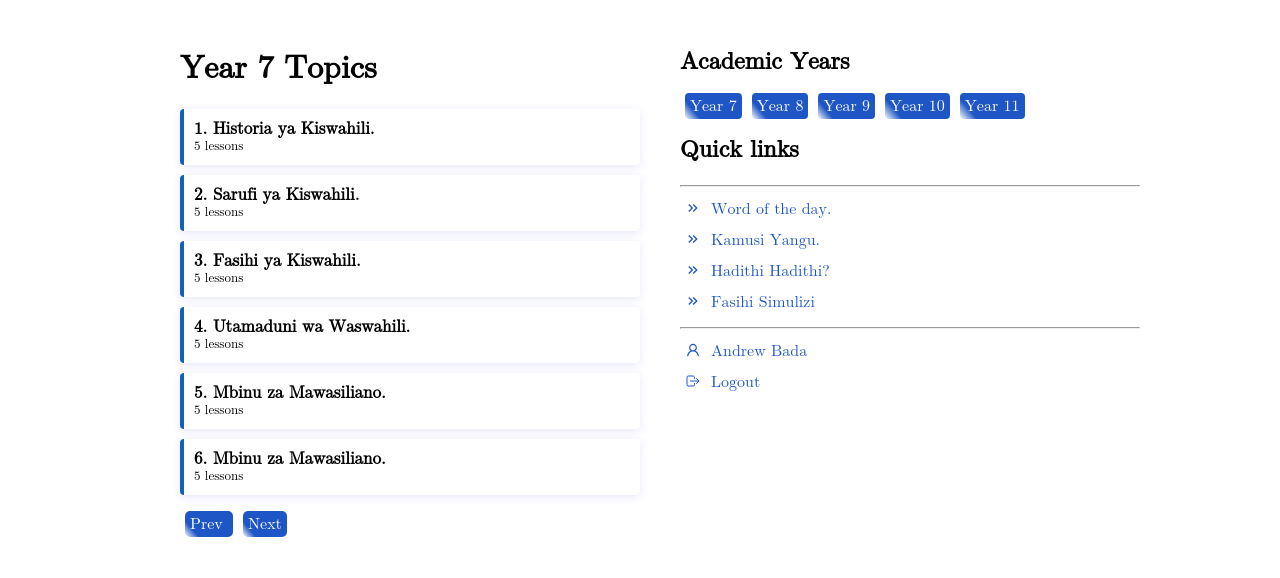
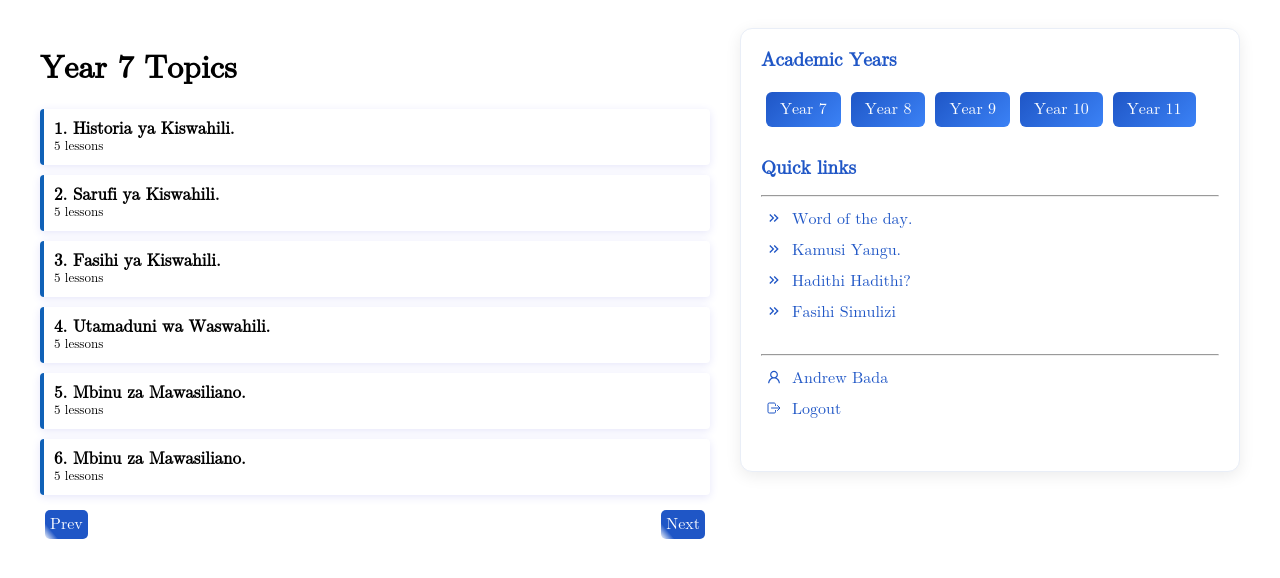
Before and after one commit to badakomora/school, a React (Create React App) app: page / in a window 1280 px wide. Shown: the top 578 px of the page. Built offline with nearby package versions, Linux system fonts and the light colour scheme.

Commit message:
phone display and classroom

```diff
--- a/package.json
+++ b/package.json
@@ -14,7 +14,7 @@
     "react": "^18.3.1",
     "react-dom": "^18.3.1",
     "react-icons": "^5.3.0",
-    "react-scripts": "5.0.1",
+    "react-scripts": "^5.0.1",
     "typescript": "^4.9.5",
     "web-vitals": "^2.1.4"
   },
--- a/src/Components/Classroom.tsx
+++ b/src/Components/Classroom.tsx
@@ -4,27 +4,174 @@ import { css } from "@emotion/react";
 const styles = {
   wrap: css`
     width: 100%;
-    margin: 0px;
-    padding: 0px;
+    background: #fff;
+    font-family: math;
 
     > div {
-      display: flex;
-      flex-direction: row;
-      margin: 0px;
-      padding: 0px;
+      max-width: 1000px;
+      margin: auto;
 
       > div {
-        margin: 0px;
-        padding: 0px;
+        background: #fff;
 
         > h1 {
+          margin: 0;
           color: #1f56c6;
-          font-size: 3em;
+          font-size: 2.6rem;
+          font-weight: 700;
+          line-height: 1.3;
         }
 
-        > p {
-          color: black;
-          font-size: 1.2em;
+        > p:first-of-type {
+          margin-top: 15px;
+          margin-bottom: 15px;
+          display: inline-block;
+          padding: 6px 14px;
+          border-radius: 30px;
+          background: #eef4ff;
+          color: #1f56c6;
+          font-weight: 600;
+          font-size: 0.95rem;
+        }
+
+        > p:nth-of-type(2) {
+          color: #555;
+          line-height: 1.9;
+          font-size: 1.05rem;
+          text-align: justify;
+          margin-bottom: 30px;
+        }
+
+        hr {
+          border: none;
+          border-top: 1px solid #ececec;
+          margin: 35px 0;
+        }
+
+        > p:not(:first-of-type):not(:nth-of-type(2)) {
+          font-size: 1.25rem;
+          font-weight: 600;
+          color: #222;
+          margin-bottom: 20px;
+        }
+
+        video,
+        iframe {
+          width: 100%;
+          height: 500px;
+          border: none;
+          border-radius: 12px;
+          overflow: hidden;
+          background: #000;
+          box-shadow: 0 6px 18px rgba(0, 0, 0, 0.08);
+        }
+
+        /* ---------- Simple Professional Action Cards ---------- */
+
+        .actions {
+          display: flex;
+          flex-direction: column;
+          gap: 14px;
+        }
+
+        div.cta {
+          display: flex;
+          justify-content: space-between;
+          align-items: center;
+          text-decoration: none;
+          padding: 15px 18px;
+          border: 1px solid #dbe3f0;
+          border-left: 4px solid #1f56c6;
+          border-radius: 8px;
+          background: #fff;
+          transition: all 0.25s ease;
+          color: inherit;
+
+          &:hover {
+            background: #f8fbff;
+            border-color: #1f56c6;
+            box-shadow: 0 4px 12px rgba(31, 86, 198, 0.08);
+          }
+
+          > div {
+            display: flex;
+            flex-direction: column;
+          }
+
+          h3 {
+            margin: 0;
+            color: #1f56c6;
+            font-size: 1rem;
+            font-weight: 600;
+          }
+
+          p {
+            margin: 0;
+            color: #6b7280;
+            font-size: 0.9rem;
+          }
+
+          .arrow {
+            font-size: 1.2rem;
+            color: #9ca3af;
+            transition: transform 0.2s;
+          }
+
+          &:hover .arrow {
+            transform: translateX(4px);
+          }
+        }
+
+        a.quiz {
+          border-left-color: #16a34a;
+
+          h3 {
+            color: #16a34a;
+          }
+
+          &:hover {
+            background: #f7fff8;
+            border-color: #16a34a;
+            box-shadow: 0 4px 12px rgba(22, 163, 74, 0.08);
+          }
+        }
+      }
+    }
+
+    @media (max-width: 768px) {
+      padding: 15px 0;
+
+      > div {
+        padding: 0 12px;
+
+        > div {
+          padding: 20px;
+
+          > h1 {
+            font-size: 2rem;
+          }
+
+          > p:nth-of-type(2) {
+            font-size: 1rem;
+            line-height: 1.8;
+          }
+
+          video,
+          iframe {
+            height: 230px;
+          }
+
+          a.cta {
+            padding: 14px;
+
+            h3 {
+              font-size: 0.95rem;
+            }
+
+            p {
+              font-size: 0.85rem;
+            }
+          }
         }
       }
     }
@@ -37,46 +184,66 @@ export const Classroom = () => {
       <div>
         <div>
           <h1>Asili ya Lugha ya Kiswahili.</h1>
+
           <p>Description</p>
+
           <p>
             Lugha ya Kiswahili ina historia ndefu inayohusisha mwingiliano wa
             tamaduni mbalimbali katika eneo la Pwani ya Afrika Mashariki. Hapa
-            ni baadhi ya vipengele vya asili ya Kiswahili: ?Lugha ya Kiswahili
-            ina historia ndefu inayohusisha mwingiliano wa tamaduni mbalimbali
-            katika eneo la Pwani ya Afrika Mashariki. Hapa ni baadhi ya
-            vipengele vya asili ya Kiswahili: ?
+            ni baadhi ya vipengele vya asili ya Kiswahili. Lugha hii imekua
+            kupitia mawasiliano ya muda mrefu kati ya jamii za pwani na wageni
+            kutoka maeneo mbalimbali ya dunia, na leo ni mojawapo ya lugha
+            muhimu zaidi barani Afrika.
           </p>
+
           <hr />
-          <p>Watch the video</p>
+
+          <p>🎥 Watch the Lesson Video</p>
+
           <video width="100%" height="360" controls>
             <source
               src="https://www.youtube.com/embed/dQw4w9WgXcQ?controls=1"
               type="video/mp4"
-            ></source>
+            />
             Your browser does not support the video tag.
           </video>
+
           <hr />
-          <p>Presentation material for the lesson</p>
+
+          <p>📄 Presentation Material</p>
+
           <iframe
             width="100%"
             height="360"
             src="https://docs.google.com/document/d/1qvyNhtGQQLX6DNXyCxsLpv8z4tGBwPkq/edit"
-            title="YouTube video player"
+            title="Lesson Presentation"
             allow="accelerometer; autoplay; clipboard-write; encrypted-media; gyroscope; picture-in-picture"
             allowFullScreen
-          ></iframe>
+          />
+
           <hr />
-          <a className="cta" href=".">
-            <span> Go to Lesson Worksheet</span>
-            <span>Practice exercises</span>
-          </a>
-          <hr />
-          <span>
-            <a className="cta" href=".">
-              <span>Start Quiz</span>
-              <span>Test your knowledge</span>
-            </a>
-          </span>
+
+          <p>Learning Activities</p>
+
+          <div className="actions">
+            <div className="cta">
+              <div>
+                <h3>📝 Lesson Worksheet</h3>
+                <p>Practice today's lesson with guided exercises.</p>
+              </div>
+
+              <span className="arrow">→</span>
+            </div>
+
+            <div className="cta quiz">
+              <div>
+                <h3>✅ Lesson Quiz</h3>
+                <p>Test your understanding and monitor your progress.</p>
+              </div>
+
+              <span className="arrow">→</span>
+            </div>
+          </div>
         </div>
       </div>
     </section>
--- a/src/Components/Dashboard.tsx
+++ b/src/Components/Dashboard.tsx
@@ -3,35 +3,51 @@ import { css } from "@emotion/react";
 import ItemList from "./ItemList";
 import Sidebar from "./Sidebar";
 import Pagination from "./Pagination";
+
 const styles = {
   dashboard: css`
     width: 100%;
     display: flex;
+    justify-content: center;
     font-family: math;
-    justify-content: center;
-    div {
-      width: 1000px;
+
+    > div {
+      width: 1200px;
       display: flex;
-      margin: auto;
-      div {
-        display: block;
-        width: 100%;
-        margin: 20px;
+      align-items: flex-start;
+      gap: 30px;
+      margin: 20px auto;
+
+      > div:first-of-type {
+        flex: 1;
+        min-width: 0;
+      }
+
+      @media (max-width: 768px) {
+        flex-direction: column;
+        gap: 0;
+
+        > div:first-of-type {
+          width: 100%;
+        }
       }
     }
   `,
 };
+
 const Dashboard = () => {
   return (
     <div css={styles.dashboard}>
       <div>
         <div>
-          <ItemList title={""} desc={""} />
+          <ItemList title="" desc="" />
           <Pagination />
         </div>
+
         <Sidebar />
       </div>
     </div>
   );
 };
+
 export default Dashboard;
--- a/src/Components/Sidebar.tsx
+++ b/src/Components/Sidebar.tsx
@@ -2,58 +2,92 @@
 import { css } from "@emotion/react";
 import Quicklinks from "./Quicklinks";
 import User from "./User";
+
 const styles = {
   container: css`
-    width: 100%;
-    display: block;
-    margin-top: 50px;
-    div {
-      div {
-        margin: 0;
-        padding: 0;
-        background: transparent;
+    width: 500px;
+    flex-shrink: 0;
+
+    position: sticky;
+    top: 20px;
+    align-self: flex-start;
+
+    @media (max-width: 768px) {
+      display: none;
+    }
+
+    > div {
+      background: #fff;
+      border-radius: 12px;
+      padding: 20px;
+      box-shadow: 0 4px 16px rgba(0, 0, 0, 0.08);
+      border: 1px solid #e9eef7;
+
+      > div {
+        margin-bottom: 25px;
+
+        h2 {
+          margin: 0 0 15px;
+          color: #1f56c6;
+          font-size: 1.2rem;
+        }
 
         span {
-          background: linear-gradient(50deg, #fff 0%, #1f56c6 20%);
-          padding: 5px;
-          border-radius: 4px;
-          color: white;
+          display: inline-block;
           margin: 5px;
+
           a {
-            color: #fff;
+            display: inline-block;
+            padding: 8px 14px;
+            border-radius: 6px;
             text-decoration: none;
+            color: white;
+            background: linear-gradient(135deg, #1f56c6, #3b82f6);
+            transition: 0.25s;
+
+            &:hover {
+              transform: translateY(-2px);
+            }
           }
         }
       }
     }
   `,
 };
+
 const Sidebar = () => {
   return (
     <div css={styles.container}>
       <div>
         <div>
           <h2>Academic Years</h2>
+
           <span>
             <a href=".">Year 7</a>
           </span>
+
           <span>
             <a href=".">Year 8</a>
           </span>
+
           <span>
             <a href=".">Year 9</a>
           </span>
+
           <span>
             <a href=".">Year 10</a>
           </span>
+
           <span>
             <a href=".">Year 11</a>
           </span>
         </div>
+
         <Quicklinks />
         <User />
       </div>
     </div>
   );
 };
+
 export default Sidebar;
```
Also changed, not shown: 1 other file (tests, documents, lock files or other folders).
